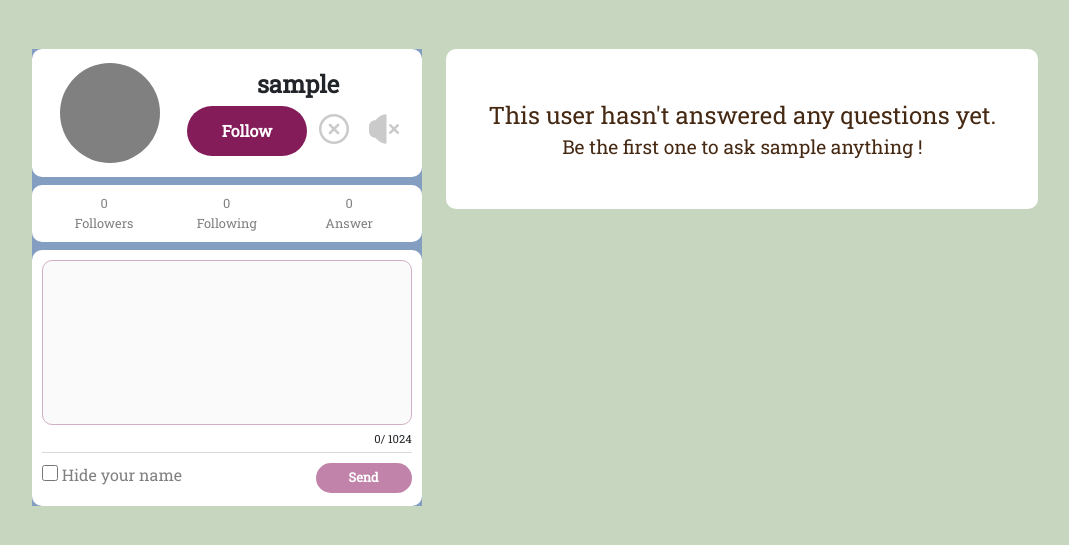
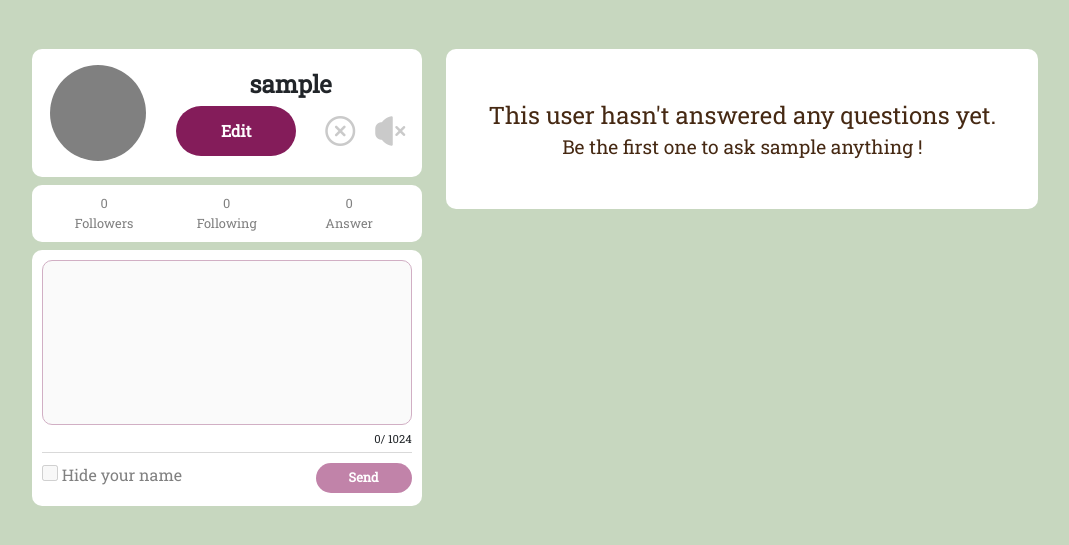
Before and after one commit to ericarfs/django-social-media-website, a Django app: a page that uses app/pages/templates/base_profile.html in a window 1280 px wide. Shown: the part 65-610 px from the top of the page, without its empty margins (105-1174 px from the left). Run offline with Django 5.2, Linux system fonts and the light colour scheme; the visitor is signed in with stand-in values (Sample User, id 1); data comes from the database, SQL or seed files in the repository; data that the repository does not hold is empty; some libraries are stand-ins or nearby versions; some web fonts are replaced.

Commit message:
fix some styles

```diff
--- a/app/pages/templates/base_profile.html
+++ b/app/pages/templates/base_profile.html
@@ -15,13 +15,24 @@
           <h4><b>{{username}}</b></h4>
         <div class="user-actions">
           <div class="follow-container">
+            {%if request.user.username == profile.get_user %}
             <button type="button" class="btn btn-follow"
-                    hx-post="{%url 'pages:save-question' %}"
+                    hx-post="{%url 'pages:edit-profile' %}"
                     hx-trigger="click"
                     hx-target=".response-container"
                     hx-swap="outerHTML"
                     hx-disabled-elt="this"
-            > Follow </button>
+            > Edit</button>
+            {% else %}
+            <button type="button" class="btn btn-follow"
+                    hx-post="{%url 'pages:follow-user' %}"
+                    hx-trigger="click"
+                    hx-target=".response-container"
+                    hx-swap="outerHTML"
+                    hx-disabled-elt="this"
+            > Follow
+            {% endif %}
+          </button>
           </div>
           <div class="profile-actions">
             <li class="action" id="action-block-profile"
@@ -77,8 +88,12 @@
 
         <div class="send-area">
           <div>
-            <input type="checkbox" name="anon" id="hide-name" name="hide-name"/>
-            <label for="hide-name" style="color: var(--grey);">Hide your name</label>
+            {%if request.user.username == profile.get_user %}
+              <input type="checkbox" name="anon" id="hide-name" name="hide-name" disabled/>
+            {% else %}
+              <input type="checkbox" name="anon" id="hide-name" name="hide-name" checked/>
+            {% endif %}
+            <label for="hide-name" style=" color: var(--grey);">Hide your name</label>
           </div>
           <div class="message-button">
             <button type="button" class="btn btn-msg"
--- a/app/pages/templates/profiles/partials/htmx/show_question.html
+++ b/app/pages/templates/profiles/partials/htmx/show_question.html
@@ -37,6 +37,7 @@
         {% csrf_token %}
             <textarea id="message-reply" name="body" required></textarea><br>
             <div class="send-area">
+                <span></span>
                 <div class="action-container">
                     <button class="btn btn-reply "
                             hx-post="{%url 'pages:save-answer' question.id %}"
--- a/app/static/socialmedia/style.css
+++ b/app/static/socialmedia/style.css
@@ -48,6 +48,10 @@ section{
     width: 100%;
     display: flex;
     justify-content: center;
+}
+
+h4{
+    max-width: 100%;
 }
 
 textarea {
@@ -495,8 +504,6 @@ select:-webkit-autofill {
     display: flex;
     flex-direction: column;
     gap: 8px;
-    background: #839ec1;
-
 }
 
 .profile-header{
@@ -510,21 +517,21 @@ select:-webkit-autofill {
     align-items: center;
     flex-wrap: wrap;
     gap: 8px;
-
 }
 
 .profile-icon-container{
     flex-shrink: 0;
-    width: 100px;
-    height: 100px;
+    width: 96px;
+    height: 96px;
+    max-width: 100%;
     border-radius: 128px;
-    margin: 0 16px;
+    margin: 0 16px 0 8px;
     background-color: var(--grey);
 }
 
 .profile-user{
-    max-width: 60%;
-    width: 256px;
+    flex: 1 0;
+    max-width: 100%;
     min-height: 100px;;
     display: flex;
     align-items: center;
@@ -536,19 +543,24 @@ select:-webkit-autofill {
     width: 100%;
     height: 100%;
     display: flex;
-    justify-content: space-between;
+    flex-wrap: wrap;
+    justify-content: space-around;
+    align-items: center;
+    gap: 16px;
 }
 
 .follow-container{
-    min-width: 120px;
+    width: 100%;
+    max-width: 120px;
     align-content: center;
 }
 
 .profile-actions{
-    width: 100px;
+    max-width: 120px;
     display: flex;
-    justify-content: space-around;
-    padding-top: 8px;
+    justify-content: space-evenly;
+    flex-wrap: wrap;
+    gap: 20px;
 }
 
 #action-mute .fi, #action-block-profile .fi{
```
Also changed, not shown: other parts of app/static/socialmedia/style.css (+41 -12 lines), app/pages/templates/profiles/partials/htmx/list_all_questions.html (+7 -3 lines).
